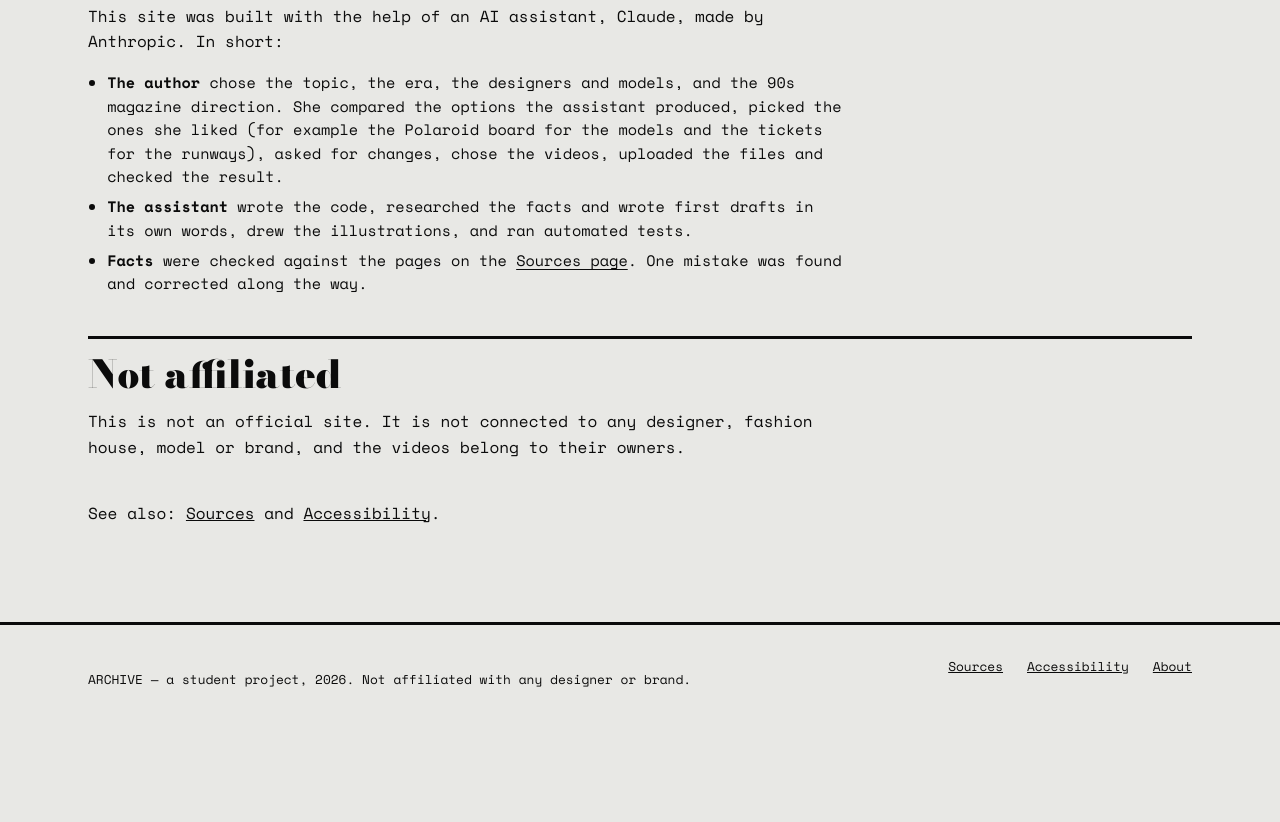
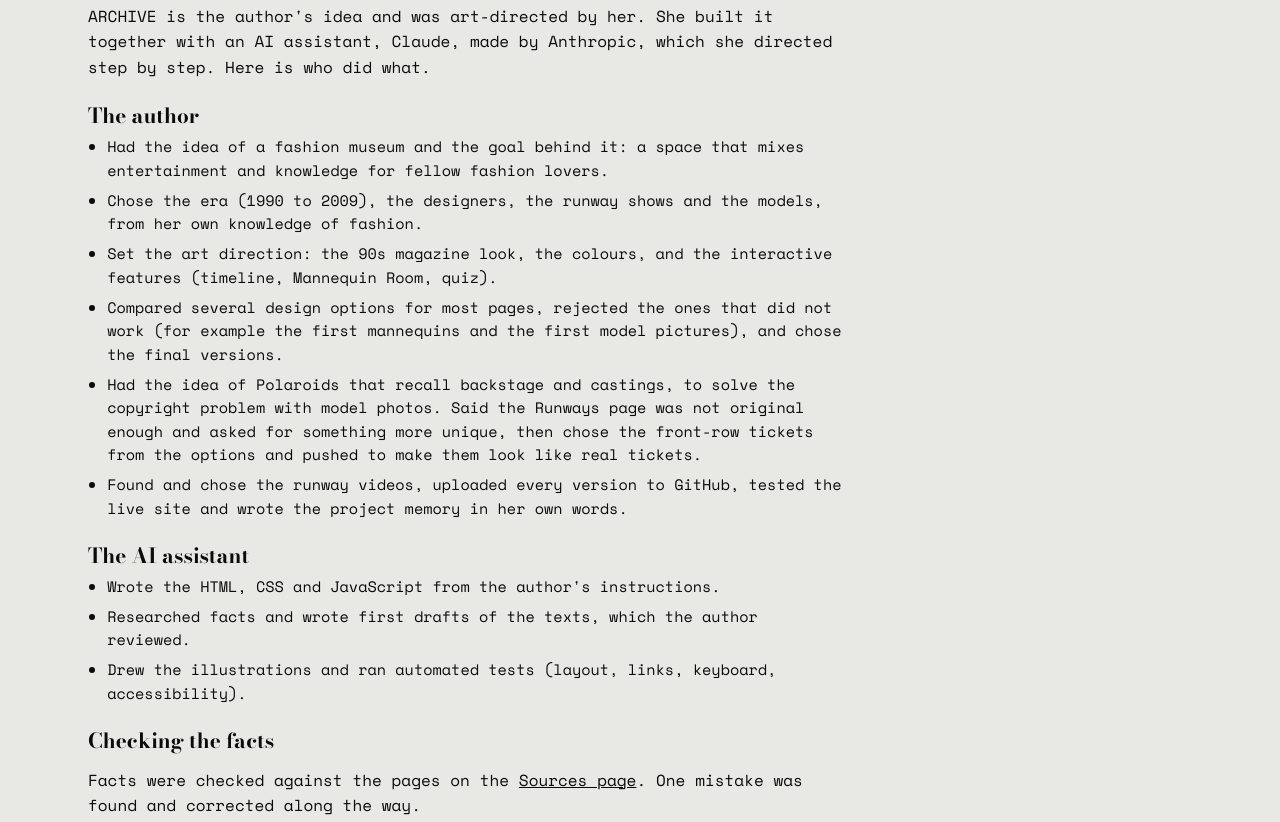
Before and after one commit to giuliaiglesias/fashion_archive, a plain HTML site: page about.html in a window 1280 px wide. Shown: the part 1340-2162 px from the top of the page. Before the commit the page ends 2075 px from the top, so only its background shows below. Drawn offline with nearby package versions, Linux system fonts and the light colour scheme.

Commit message:
Add files via upload
Credit my ideas on the About page and add my choices to the project memory

```diff
--- a/about.html
+++ b/about.html
@@ -32,12 +32,24 @@
           <p>Plain HTML, CSS and JavaScript, with no frameworks. The shared menu and footer are built by one small script. The Timeline, Search, Quiz and Mannequin Room are written in JavaScript and read their content from the same facts as the pages, so they cannot disagree with them. The site is hosted for free on GitHub Pages. The look is 90s magazine: black and grey paper, Bodoni Moda headlines, a typewriter font for text, and one red accent.</p>
         </section>
         <section aria-labelledby="b-ai"><h2 id="b-ai">How AI was used</h2>
-          <p>This site was built with the help of an AI assistant, Claude, made by Anthropic. In short:</p>
+          <p>ARCHIVE is the author's idea and was art-directed by her. She built it together with an AI assistant, Claude, made by Anthropic, which she directed step by step. Here is who did what.</p>
+          <h3>The author</h3>
           <ul class="plain-list">
-            <li><strong>The author</strong> chose the topic, the era, the designers and models, and the 90s magazine direction. She compared the options the assistant produced, picked the ones she liked (for example the Polaroid board for the models and the tickets for the runways), asked for changes, chose the videos, uploaded the files and checked the result.</li>
-            <li><strong>The assistant</strong> wrote the code, researched the facts and wrote first drafts in its own words, drew the illustrations, and ran automated tests.</li>
-            <li><strong>Facts</strong> were checked against the pages on the <a href="sources.html">Sources page</a>. One mistake was found and corrected along the way.</li>
+            <li>Had the idea of a fashion museum and the goal behind it: a space that mixes entertainment and knowledge for fellow fashion lovers.</li>
+            <li>Chose the era (1990 to 2009), the designers, the runway shows and the models, from her own knowledge of fashion.</li>
+            <li>Set the art direction: the 90s magazine look, the colours, and the interactive features (timeline, Mannequin Room, quiz).</li>
+            <li>Compared several design options for most pages, rejected the ones that did not work (for example the first mannequins and the first model pictures), and chose the final versions.</li>
+            <li>Had the idea of Polaroids that recall backstage and castings, to solve the copyright problem with model photos. Said the Runways page was not original enough and asked for something more unique, then chose the front-row tickets from the options and pushed to make them look like real tickets.</li>
+            <li>Found and chose the runway videos, uploaded every version to GitHub, tested the live site and wrote the project memory in her own words.</li>
           </ul>
+          <h3>The AI assistant</h3>
+          <ul class="plain-list">
+            <li>Wrote the HTML, CSS and JavaScript from the author's instructions.</li>
+            <li>Researched facts and wrote first drafts of the texts, which the author reviewed.</li>
+            <li>Drew the illustrations and ran automated tests (layout, links, keyboard, accessibility).</li>
+          </ul>
+          <h3>Checking the facts</h3>
+          <p>Facts were checked against the pages on the <a href="sources.html">Sources page</a>. One mistake was found and corrected along the way.</p>
         </section>
         <section aria-labelledby="b-not"><h2 id="b-not">Not affiliated</h2>
           <p>This is not an official site. It is not connected to any designer, fashion house, model or brand, and the videos belong to their owners.</p>
```
Also changed, not shown: 1 other file.
